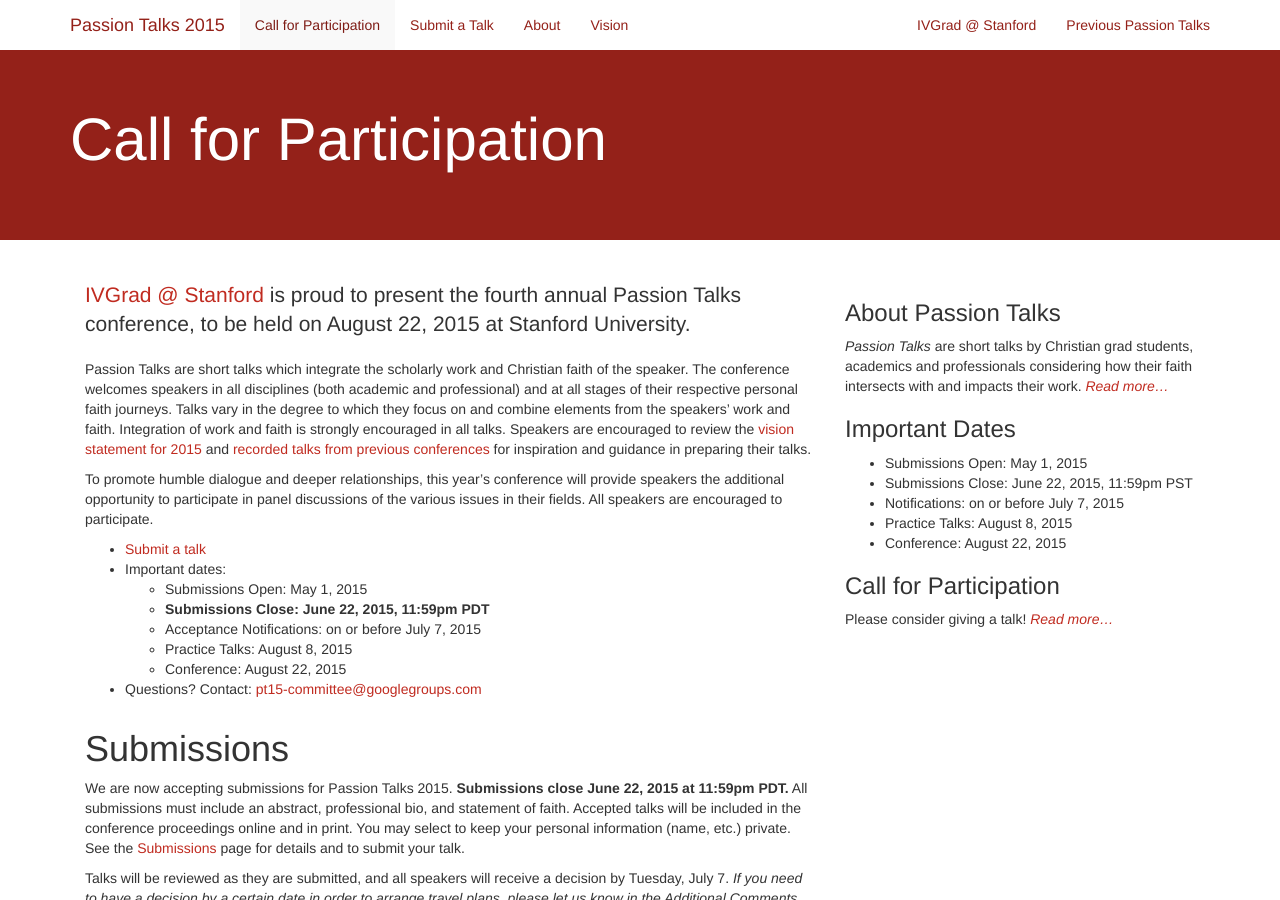
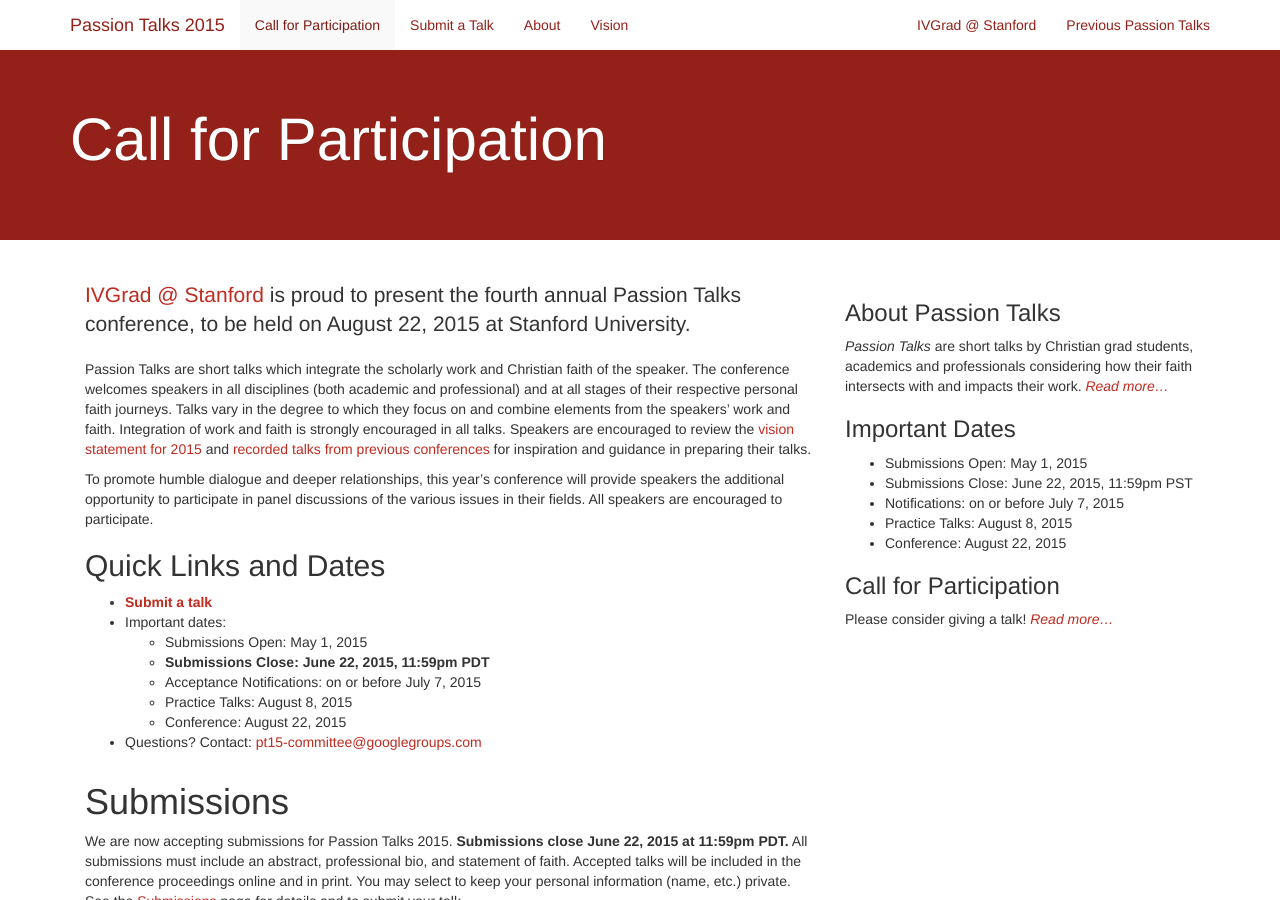
Before and after one commit to passiontalks/pt15, a Jekyll site: the page built from call.md, in a window 1280 px wide and 900 px high. Built offline with Jekyll 4.4.1, drawn with Linux system fonts in a browser that asks for light colours; nearby versions of some CDN libraries.

Commit message:
Tweak call.

```diff
--- a/call.md
+++ b/call.md
@@ -25,7 +25,9 @@
 participate in panel discussions of the various issues in their
 fields. All speakers are encouraged to participate.
 
-  * [Submit a talk]({{ site.baseurl }}/submit)
+## Quick Links and Dates
+
+  * [**Submit a talk**]({{ site.baseurl }}/submit)
   * Important dates:
       * Submissions Open: May 1, 2015
       * **Submissions Close: June 22, 2015, 11:59pm PDT**
```
